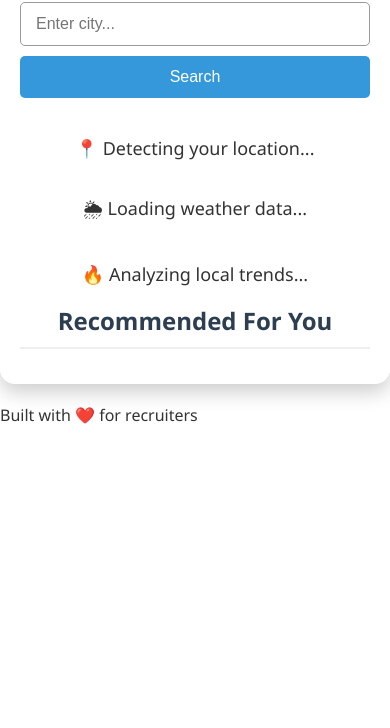
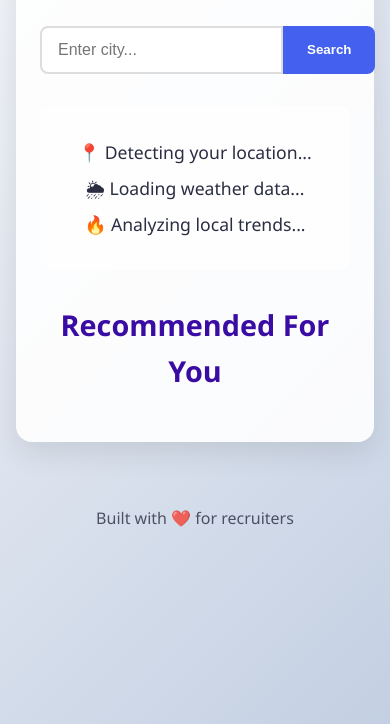
Before and after one commit to nari07msd/GeoFlix, a plain HTML site: page index.html in a window 390 px wide. Shown: the part 136-864 px from the top of the page. Drawn offline with Linux system fonts and the light colour scheme.

Commit message:
Update style.css

```diff
--- a/style.css
+++ b/style.css
@@ -1,155 +1,191 @@
+/* ===== Modern Styling ===== */
+:root {
+  --primary: #4361ee;
+  --secondary: #3a0ca3;
+  --text: #2b2d42;
+  --light: #f8f9fa;
+  --error: #ef233c;
+}
+
 * {
-  box-sizing: border-box;
   margin: 0;
   padding: 0;
+  box-sizing: border-box;
 }
 
 body {
-  font-family: 'Segoe UI', sans-serif;
-  margin: 0;
-  padding: 0;
-  color: #333;
+  font-family: 'Segoe UI', system-ui, sans-serif;
+  line-height: 1.6;
+  color: var(--text);
+  background: linear-gradient(135deg, #f5f7fa 0%, #c3cfe2 100%);
+  min-height: 100vh;
   transition: background 0.5s ease;
-  min-height: 100vh;
 }
 
-.sunny {
-  background: linear-gradient(to right, #fceabb, #f8b500);
+/* Weather-based backgrounds */
+body.sunny { background: linear-gradient(to right, #fceabb, #f8b500); }
+body.rainy { background: linear-gradient(to right, #bdc3c7, #2c3e50); color: white; }
+body.cloudy { background: linear-gradient(to right, #d7d2cc, #304352); }
+body.snowy { background: linear-gradient(to right, #e0eafc, #cfdef3); }
+
+.container {
+  max-width: 1200px;
+  margin: 2rem auto;
+  padding: 2rem;
+  background: rgba(255, 255, 255, 0.9);
+  border-radius: 16px;
+  box-shadow: 0 10px 30px rgba(0, 0, 0, 0.1);
 }
 
-.rainy {
-  background: linear-gradient(to right, #bdc3c7, #2c3e50);
-  color: #fff;
+h1 {
+  font-size: 2.5rem;
+  margin-bottom: 1.5rem;
+  text-align: center;
+  color: var(--secondary);
 }
 
-.cloudy {
-  background: linear-gradient(to right, #d7d2cc, #304352);
+h1 span {
+  display: block;
+  font-size: 1.2rem;
+  color: var(--primary);
+  margin-top: 0.5rem;
 }
 
-.snowy {
-  background: linear-gradient(to right, #e0eafc, #cfdef3);
+.search-box {
+  display: flex;
+  max-width: 600px;
+  margin: 2rem auto;
 }
 
-.container {
-  max-width: 900px;
-  margin: 40px auto;
-  padding: 30px;
-  background: #ffffffcc;
-  border-radius: 15px;
-  box-shadow: 0 8px 20px rgba(0,0,0,0.2);
+#cityInput {
+  flex: 1;
+  padding: 0.8rem 1rem;
+  border: 2px solid #ddd;
+  border-radius: 8px 0 0 8px;
+  font-size: 1rem;
+  transition: border 0.3s;
+}
+
+#cityInput:focus {
+  outline: none;
+  border-color: var(--primary);
+}
+
+.search-box button {
+  padding: 0 1.5rem;
+  background: var(--primary);
+  color: white;
+  border: none;
+  border-radius: 0 8px 8px 0;
+  cursor: pointer;
+  font-weight: bold;
+  transition: background 0.3s;
+}
+
+.search-box button:hover {
+  background: var(--secondary);
+}
+
+.info-card {
+  background: rgba(255, 255, 255, 0.8);
+  padding: 1.5rem;
+  border-radius: 12px;
+  margin: 2rem 0;
   text-align: center;
 }
 
-h1, h2 {
-  margin-bottom: 15px;
-  color: #2c3e50;
+#info p {
+  margin: 0.5rem 0;
+  font-size: 1.1rem;
 }
 
-h1 {
-  font-size: 2.2rem;
+.recommendations {
+  margin-top: 2rem;
 }
 
-h2 {
+.recommendations h2 {
   font-size: 1.8rem;
-  border-bottom: 2px solid #eee;
-  padding-bottom: 10px;
+  margin-bottom: 1.5rem;
+  color: var(--secondary);
+  text-align: center;
 }
 
-#info p {
-  font-size: 18px;
-  margin: 10px 0;
-  padding: 8px;
-  background: rgba(255,255,255,0.7);
-  border-radius: 5px;
-  display: inline-block;
+.video-grid {
+  display: grid;
+  grid-template-columns: repeat(auto-fill, minmax(300px, 1fr));
+  gap: 1.5rem;
+  margin-top: 1rem;
 }
 
-#cityForm {
-  margin: 20px 0;
+.video-card {
+  position: relative;
+  padding-bottom: 56.25%; /* 16:9 aspect ratio */
+  border-radius: 12px;
+  overflow: hidden;
+  box-shadow: 0 5px 15px rgba(0, 0, 0, 0.1);
+  transition: transform 0.3s, box-shadow 0.3s;
+}
+
+.video-card:hover {
+  transform: translateY(-5px);
+  box-shadow: 0 10px 25px rgba(0, 0, 0, 0.2);
+}
+
+.video-card iframe {
+  position: absolute;
+  top: 0;
+  left: 0;
+  width: 100%;
+  height: 100%;
+  border: none;
+}
+
+footer {
+  text-align: center;
+  margin-top: 3rem;
+  padding: 1rem;
+  color: var(--text);
+  opacity: 0.8;
+}
+
+/* ===== Loading Animation ===== */
+@keyframes fadeIn {
+  from { opacity: 0; transform: translateY(10px); }
+  to { opacity: 1; transform: translateY(0); }
+}
+
+.video-grid.loading {
   display: flex;
   justify-content: center;
-  flex-wrap: wrap;
+  align-items: center;
+  min-height: 200px;
 }
 
-#cityInput {
-  padding: 12px 15px;
-  font-size: 16px;
-  border: 1px solid #999;
-  border-radius: 5px 0 0 5px;
-  min-width: 250px;
-  flex: 1;
-  max-width: 500px;
+.loading-spinner {
+  width: 50px;
+  height: 50px;
+  border: 5px solid rgba(0, 0, 0, 0.1);
+  border-radius: 50%;
+  border-top-color: var(--primary);
+  animation: spin 1s ease-in-out infinite;
 }
 
-#cityForm button {
-  padding: 12px 20px;
-  background-color: #3498db;
-  color: white;
-  border: none;
-  border-radius: 0 5px 5px 0;
-  cursor: pointer;
-  font-size: 16px;
-  transition: background-color 0.3s;
+@keyframes spin {
+  to { transform: rotate(360deg); }
 }
 
-#cityForm button:hover {
-  background-color: #2980b9;
-}
-
-.video-list {
-  display: flex;
-  flex-wrap: wrap;
-  justify-content: center;
-  gap: 20px;
-  margin-top: 20px;
-}
-
-.video-list iframe {
-  margin: 0;
-  border: 2px solid #34495e;
-  border-radius: 10px;
-  box-shadow: 0 4px 10px rgba(0, 0, 0, 0.3);
-  transition: transform 0.3s ease;
-  width: 400px;
-  height: 225px;
-}
-
-.video-list iframe:hover {
-  transform: scale(1.05);
-}
-
+/* ===== Responsive Design ===== */
 @media (max-width: 768px) {
   .container {
-    margin: 20px auto;
-    padding: 20px;
+    padding: 1.5rem;
+    margin: 1rem;
   }
 
   h1 {
-    font-size: 1.8rem;
+    font-size: 2rem;
   }
 
-  h2 {
-    font-size: 1.5rem;
-  }
-
-  .video-list iframe {
-    width: 100%;
-    max-width: 100%;
-    height: 200px;
-  }
-
-  #cityForm {
-    flex-direction: column;
-  }
-
-  #cityInput {
-    border-radius: 5px;
-    margin-bottom: 10px;
-    max-width: 100%;
-  }
-
-  #cityForm button {
-    border-radius: 5px;
-    width: 100%;
+  .video-grid {
+    grid-template-columns: 1fr;
   }
 }
```
